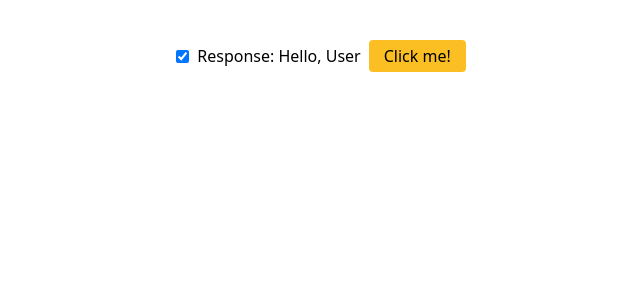
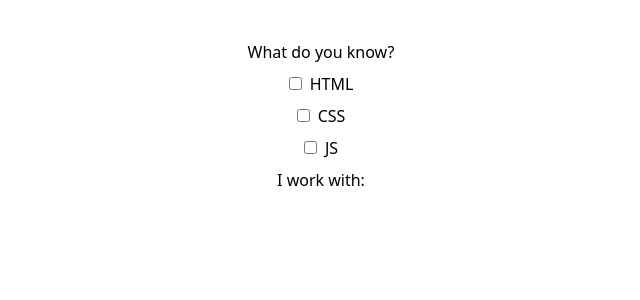
Before and after one commit to nastiko/react-theory, a React (Create React App) app: page / in a window 1280 px wide. Shown: the top 300 px of the page, without its empty margins (319-959 px from the left). Built offline with nearby package versions, Linux system fonts and the light colour scheme; the HTML template or start-up script is replaced by a standard one.

Commit message:
practise: working with checkbox - ex2

```diff
--- a/src/App.js
+++ b/src/App.js
@@ -1,23 +1,39 @@
 import React, {useState} from 'react';
 
 function App() {
-    const [checked, setChecked] = useState(true);
-    const [response, setResponse] = useState(true);
+    const [checked1, setChecked1] = useState(false);
+    const [checked2, setChecked2] = useState(false);
+    const [checked3, setChecked3] = useState(false);
 
-    function handleChange() {
-        setChecked(!checked);
+    function handleChange1() {
+        setChecked1(!checked1);
     }
 
-    function handleResponse() {
-        setResponse(checked);
+    function handleChange2() {
+        setChecked2(!checked2);
+    }
+
+    function handleChange3() {
+        setChecked3(!checked3);
     }
 
     return (
         <>
-            <div className="flex justify-center items-center gap-2 my-10">
-                <input className="border-[1px] border-[#000000]" type="checkbox" checked={checked} onChange={handleChange}/>
-                <p>Response: {response ? 'Hello, User' : 'Goodbye, User'}</p>
-                <button onClick={handleResponse} className="bg-amber-400 rounded px-[15px] py-[4px] ">Click me!</button>
+            <div className="flex flex-col justify-center items-center gap-2 my-10">
+                <p>What do you know?</p>
+                <div>
+                    <input className="border-[1px] border-[#000000]" type="checkbox" checked={checked1} onChange={handleChange1}/>
+                    <span className="ml-2">HTML</span>
+                </div>
+                <div>
+                    <input className="border-[1px] border-[#000000]" type="checkbox" checked={checked2} onChange={handleChange2}/>
+                    <span className="ml-2">CSS</span>
+                </div>
+                <div>
+                    <input className="border-[1px] border-[#000000]" type="checkbox" checked={checked3} onChange={handleChange3}/>
+                    <span className="ml-2">JS</span>
+                </div>
+                <p>I work with: {checked1 ? 'HTML ' : ''} {checked2 ? 'CSS ' : ''} {checked3 ? 'JS' : ''}</p>
             </div>
         </>
     );
```
